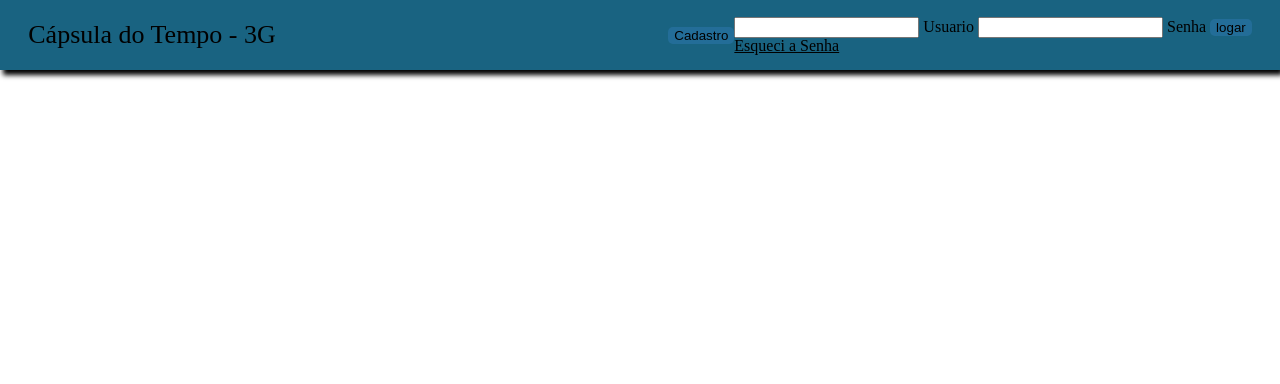
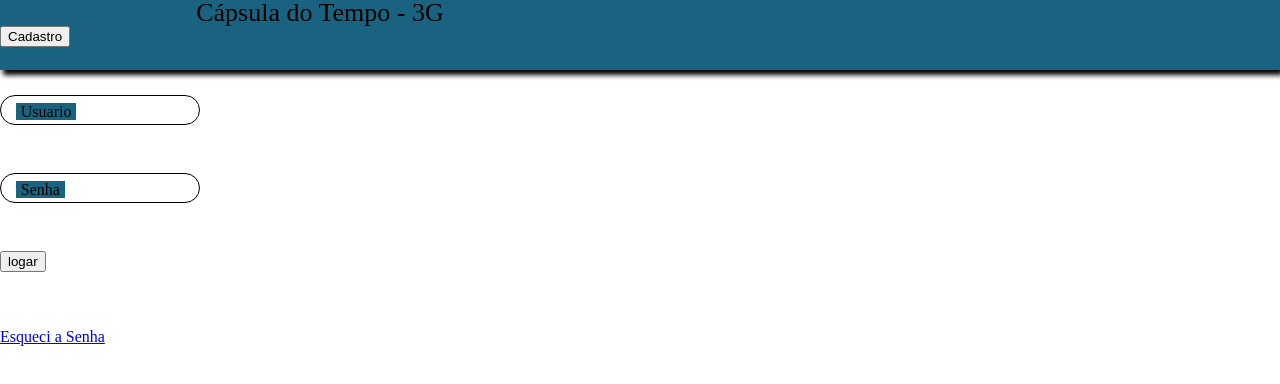
Before and after one commit to lucas0520/g243g2t, a plain HTML site: page index.html in a window 1280 px wide. Drawn offline with Linux system fonts and the light colour scheme.

Commit message:
Add files via upload

```diff
--- a/estilo/base.css
+++ b/estilo/base.css
@@ -1,35 +1,58 @@
 @import url(reset.css);
+:root{
+    --cor-fundo-barra:  rgba(10, 89, 121, 0.938);
+}
 .barra{
     width: 100vw;
 }
 .barra_conteudo{
-    background-color: rgba(10, 89, 121, 0.938);
+    background-color: var(--cor-fundo-barra);
     align-items: center;
     width: 100vw;
     height: 70px;
-    display: flex;
-    flex-direction: row;
-    justify-content: center;
     color: black;
     box-shadow: 3px 5px 5px black;
-}
-#esqueci_senha{
-    color: black;
-}
-.btn{
-    background-color: rgba(74, 148, 245, 0.199);
-    border: none;
-    border-radius: 5px;
-    cursor: pointer;
-    color: rgb(0, 0, 0);
-}
-.login button{
-    border-radius: 5px;
 }
 .barra_info{
     width: 50vw;
     display: flex;
-    justify-content: start;
+    justify-content: center;
     align-items: center;
     font-size: 26px;
 }
+.campoInput{
+    width: 200px;
+    height: 30px;
+    position: relative;
+    margin: 3rem 0;
+}
+.campoInput input{
+    position: absolute;
+    inset: 0;
+    background-color: transparent;
+    padding: 0 1rem;
+    font-size: 1rem;
+    outline: none;
+    border: 1px solid black;
+    border-radius: 5rem;
+    color: black;
+}
+.campoInput label{
+    position: relative;
+    top: 30%;
+    left: 1rem;
+    transform: translateY(-30%);
+    font-size: 1rem;
+    pointer-events: none;
+    padding: 0 .3rem;
+    background-color: var(--cor-fundo-barra);
+    transition: 200ms ease-in-out top,
+                200ms ease-in-out font-size,
+                200ms ease-in-out color;     ;
+}
+.campoInput input:focus + label,
+.campoInput input:valid + label{
+    top: -10px;
+    font-size: .8rem;
+    color: black;
+}
--- a/index.html
+++ b/index.html
@@ -21,11 +21,17 @@
             <div class="barra_login">
                 <div class="form_base">
                     <form class="login">
-                        <input type="text" id="usuario" name="usuario" class="login_usuario">
+                        <div class="campoInput">
+                        <input type="text" id="usuario" name="usuario" class="login_usuario" required>
                         <label for="usuario">Usuario</label>
-                        <input type="password" id="senha" name="senha" class="login_usuario">
+                    </div>
+                    <div class="campoInput">
+                        <input type="password" id="senha" name="senha" class="login_usuario" required>
                         <label for="Senha">Senha</label>
-                        <button class="btn" type="submit">logar</button>
+                    </div>
+                    <div class="campoInput">
+                        <button type="submit">logar</button>
+                    </div>
                     </form>
                 </div>
                 <div class="form_esqueci_senha">
```
